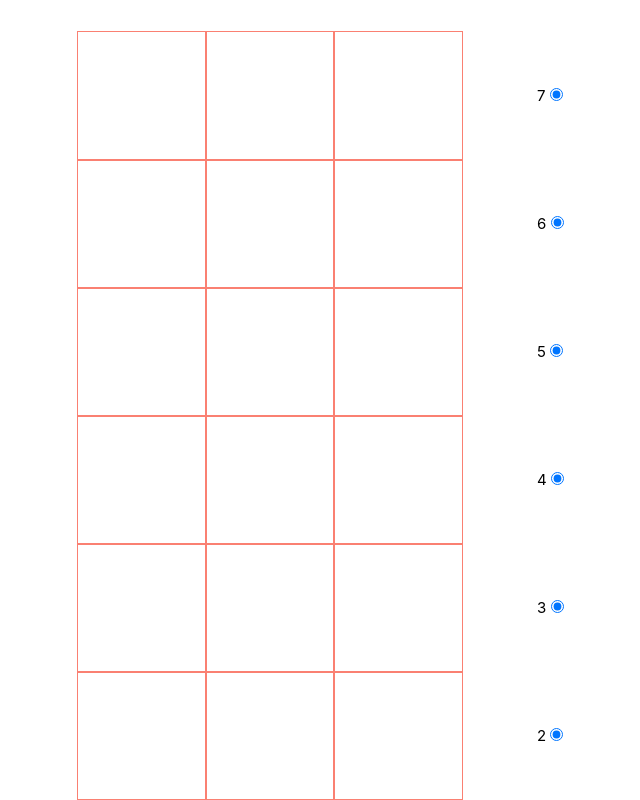
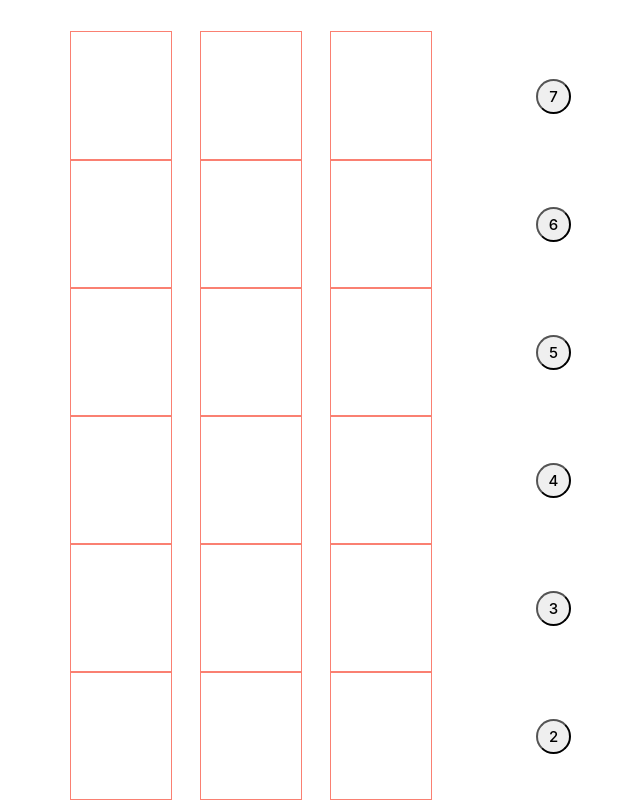
Before and after one commit to snork-maiden/elevator-emulator, a Vue app: page / in a window 1280 px wide. Shown: the top 800 px of the page, without its empty margins (319-959 px from the left). Built offline with nearby package versions, Linux system fonts and the light colour scheme.

Commit message:
Formatting, add styles

```diff
--- a/src/components/ElevatorStop.vue
+++ b/src/components/ElevatorStop.vue
@@ -1,17 +1,17 @@
 <script setup>
-import { useElevatorsStore } from '../stores/elevators'
+import { useElevatorsStore } from '../stores/elevators';
 
 const props = defineProps({
   isElevator: Boolean,
   isMoving: Boolean,
   elevatorId: Number
-})
+});
 
-const elevatorsStore = useElevatorsStore()
+const elevatorsStore = useElevatorsStore();
 
 function isDoorsOpen() {
-  if (props.isMoving || !props.isElevator) return false
-  return elevatorsStore?.isDoorsOpen(props.elevatorId)
+  if (props.isMoving || !props.isElevator) return false;
+  return elevatorsStore?.isDoorsOpen(props.elevatorId);
 }
 </script>
 
@@ -19,7 +19,10 @@ function isDoorsOpen() {
   <div class="stop" :class="{ isElevator, openDoors: isDoorsOpen() }">
     <span v-if="isElevator" class="visually-hidden">Elevator is here</span>
     <template v-if="isMoving">
-      {{ (elevatorsStore.isUp(elevatorId) ? '🔼' : '🔽') + elevatorsStore.elevators.elevatorsData[elevatorId].goal }}
+      {{
+        (elevatorsStore.isUp(elevatorId) ? '🔼' : '🔽') +
+        elevatorsStore.elevators.elevatorsData[elevatorId].goal
+      }}
     </template>
   </div>
 </template>
@@ -39,8 +42,8 @@ function isDoorsOpen() {
   overflow: hidden;
 }
 .stop {
-  width: 128px;
-  height: 128px;
+  width: min(100px, 15vw);
+  height: min(128px, 20vw);
   outline: 1px solid salmon;
   display: flex;
   align-items: center;
--- a/src/components/HouseFloor.vue
+++ b/src/components/HouseFloor.vue
@@ -1,42 +1,30 @@
 <script setup>
 import houseConfig from '../../houseConfig';
-import { useElevatorsStore } from '../stores/elevators'
-import ElevatorStop from './ElevatorStop.vue'
-import { computed, watch } from 'vue'
+import { useElevatorsStore } from '../stores/elevators';
+import ElevatorStop from './ElevatorStop.vue';
+import { computed } from 'vue';
 
-const elevatorsStore = useElevatorsStore()
+const elevatorsStore = useElevatorsStore();
 
 const props = defineProps({
   floorNumber: Number
-})
+});
 
 const floorElevatorsState = computed(() => {
-  const elevators = elevatorsStore.elevators.elevatorsData
+  const elevators = elevatorsStore.elevators.elevatorsData;
   const elevatorsData = elevators.map((elevator) => {
-    const isElevator = calculateIsElevator(elevator.id)
+    const isElevator = calculateIsElevator(elevator.id);
     let isMoving = isElevator && elevator.goal && elevator.currentFloor !== elevator.goal;
 
-    return { id: elevator.id, isElevator, isMoving }
-  })
-  return elevatorsData
-})
-
-const movingElevators = computed(() =>
-  floorElevatorsState.value.filter((elevator) => elevator.isMoving)
-)
+    return { id: elevator.id, isElevator, isMoving };
+  });
+  return elevatorsData;
+});
 
 function calculateIsElevator(elevatorId) {
-  const elevator = elevatorsStore.elevators.elevatorsData[elevatorId]
-  return elevator.currentFloor === props.floorNumber
+  const elevator = elevatorsStore.elevators.elevatorsData[elevatorId];
+  return elevator.currentFloor === props.floorNumber;
 }
-
-watch(movingElevators, (elevators) => {
-  if (elevators.length === 0) return
-
-  elevators.forEach((elevator) => {
-    setTimeout(() => elevatorsStore.changeFloor(elevator.id), 1000)
-  })
-})
 </script>
 
 <template>
@@ -48,15 +36,10 @@ watch(movingElevators, (elevators) => {
       :is-elevator="floorElevatorsState[elevator - 1].isElevator"
       :is-moving="floorElevatorsState[elevator - 1].isMoving"
     />
-    <label class="button">
+
+    <button class="button" type="button" @click="elevatorsStore.requestElevator(floorNumber)">
       {{ floorNumber }}
-      <input
-        type="radio"
-        :value="floorNumber"
-        @click="elevatorsStore.requestElevator(floorNumber)"
-        checked
-      />
-    </label>
+    </button>
   </div>
 </template>
 
@@ -64,9 +47,29 @@ watch(movingElevators, (elevators) => {
 .floor {
   display: flex;
   align-items: center;
+  gap: min(4vw, 2em);
 }
 
 .button {
-  margin-left: 5em;
+  margin-left: min(8vw, 5em);
+  border-radius: 50%;
+  display: flex;
+  align-items: center;
+  justify-content: center;
+  font: inherit;
+  line-height: 1;
+  aspect-ratio: 1/1;
+  font-weight: 500;
+  width: clamp(25px, 4vw, 35px);
+}
+
+.wrong-call {
+  animation: error-animation 5s reverse;
+}
+
+@keyframes error-animation {
+  to {
+    background-color: salmon;
+  }
 }
 </style>
--- a/src/components/TheHouse.vue
+++ b/src/components/TheHouse.vue
@@ -1,11 +1,10 @@
 <script setup>
 import houseConfig from '../../houseConfig';
-import HouseFloor from './HouseFloor.vue'
+import HouseFloor from './HouseFloor.vue';
 </script>
 
 <template>
   <div class="wrapper">
-
     <HouseFloor
       class="elevators"
       :floorNumber="floor"
```
